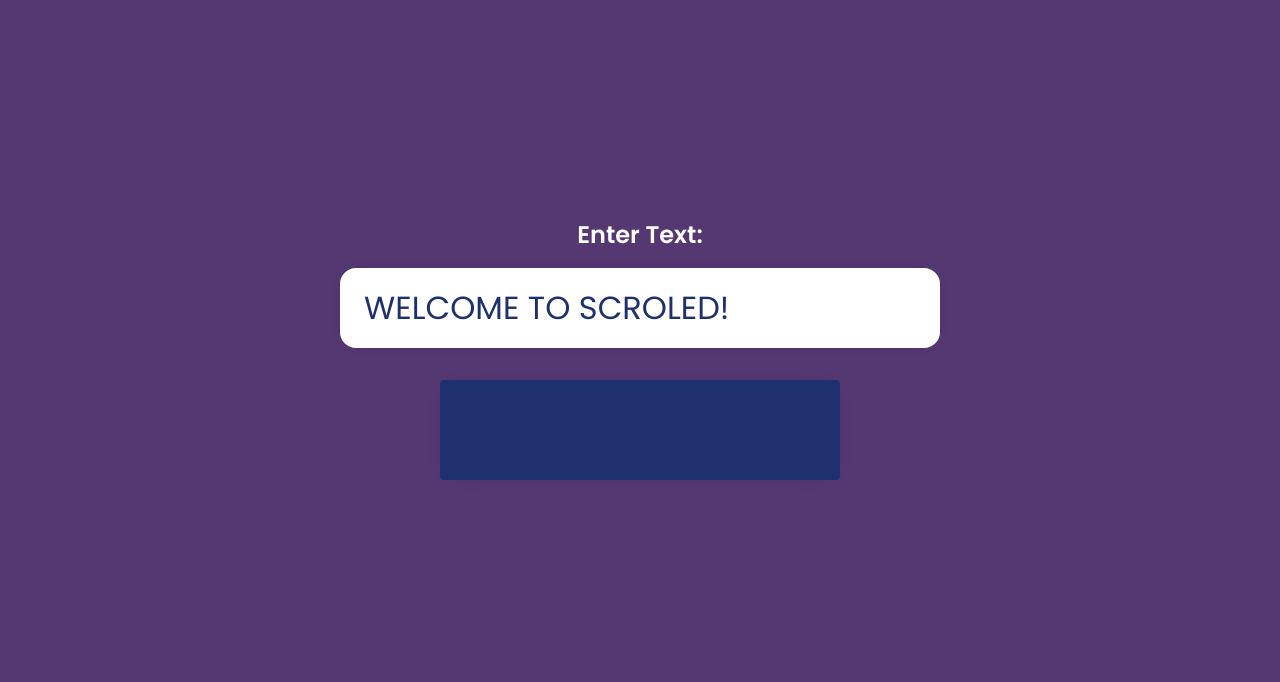
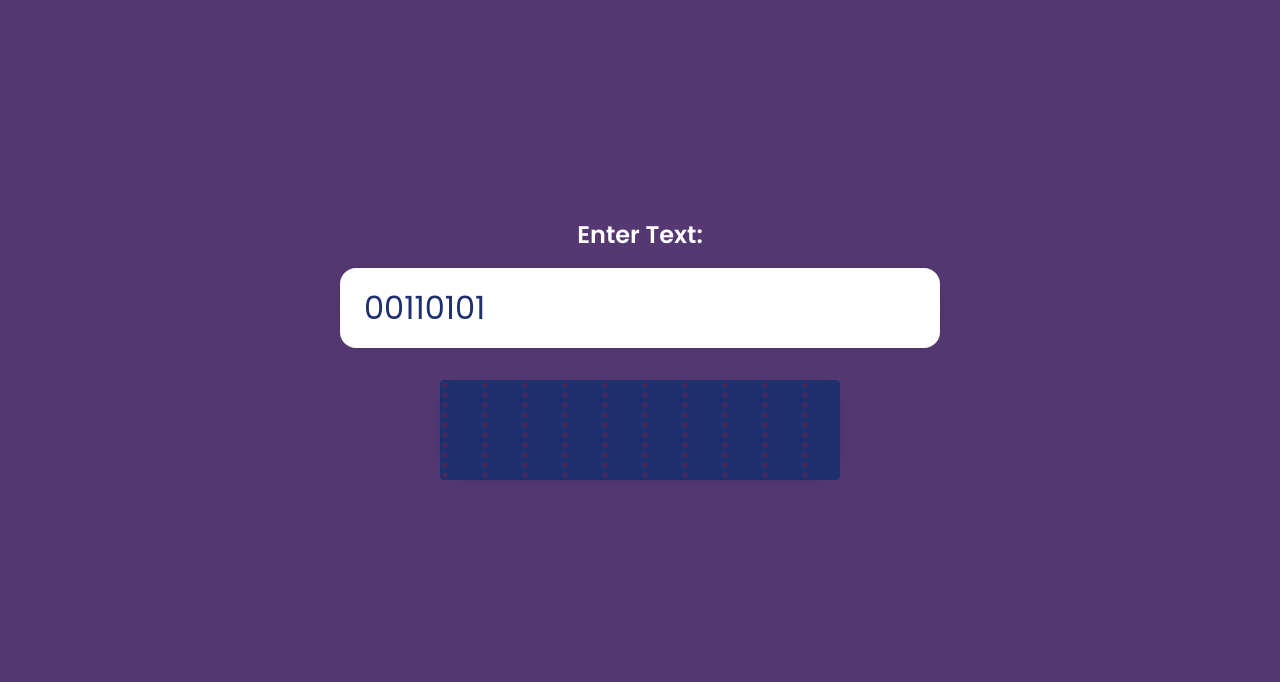
Before and after one commit to kundanb/scroled, a plain HTML site: page index.html in a window 1280 px wide. Both pictures are taken after a click on the button 640 px from the left and 408 px from the top of the page. Shown: the top 682 px of the page. Drawn offline with Linux system fonts and the light colour scheme.

Commit message:
creating logic (mid-way)

```diff
--- a/index.html
+++ b/index.html
@@ -35,7 +35,7 @@
             <div class="label">Enter Text:</div>
 
             <div class="text-input-cont">
-              <input type="text" value="WELCOME TO SCROLED!" />
+              <input type="text" value="00110101" />
             </div>
 
             <div class="canvas-cont">
--- a/js/app.js
+++ b/js/app.js
@@ -1 +1 @@
-"use strict";!function(){var e=document.createElement("link");e.href="./css/app.css",e.rel="stylesheet",document.head.appendChild(e)}();var $app=document.getElementById("app"),$appBody=document.getElementById("app-body"),$appIntro=document.getElementById("app-intro"),$appName=document.getElementById("app-name"),$appPlayBtnCont=document.querySelector("#app .play-btn-cont"),$appGround=document.getElementById("app-ground"),$ground=document.getElementById("ground"),$appFooter=document.getElementById("app-footer"),$playBtn=document.getElementById("play-btn"),showApp=function(){$app.show(),$appIntro.show(),$appName.show(),$appPlayBtnCont.show(),$appFooter.show()},showGround=function(){$appName.hide(),$appPlayBtnCont.hide(function(){$appIntro.hide(),$appGround.show(),$ground.show()})};$playBtn.addEventListener("click",showGround);
+"use strict";!function(){var e=document.createElement("link");e.href="./css/app.css",e.rel="stylesheet",document.head.appendChild(e)}();var $app=document.getElementById("app"),$appBody=document.getElementById("app-body"),$appIntro=document.getElementById("app-intro"),$appName=document.getElementById("app-name"),$appPlayBtnCont=document.querySelector("#app .play-btn-cont"),$appGround=document.getElementById("app-ground"),$ground=document.getElementById("ground"),$appFooter=document.getElementById("app-footer"),$playBtn=document.getElementById("play-btn"),showApp=function(){$app.show(),$appIntro.show(),$appName.show(),$appPlayBtnCont.show(),$appFooter.show()},showGround=function(e){$appName.hide(),$appPlayBtnCont.hide(function(){$appIntro.hide(),$appGround.show(),$ground.show(e)})};
--- a/js/init.js
+++ b/js/init.js
@@ -1 +1 @@
-"use strict";window.addEventListener("load",function(){hidePreloader(showApp)});
+"use strict";window.addEventListener("load",function(){hidePreloader(showApp),$playBtn.addEventListener("click",function(){showGround(initGround)})});
```
Also changed, not shown: js/ground.js (+1 -1 lines).
